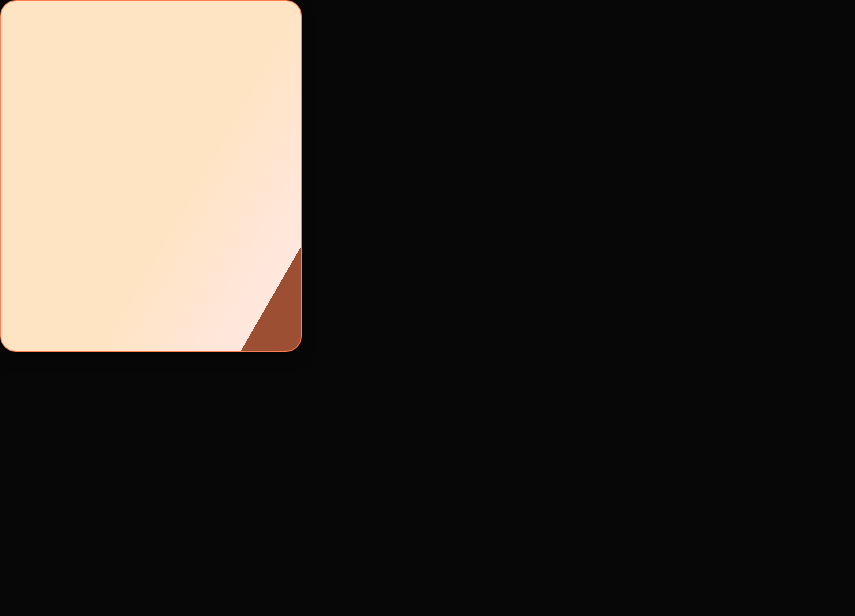
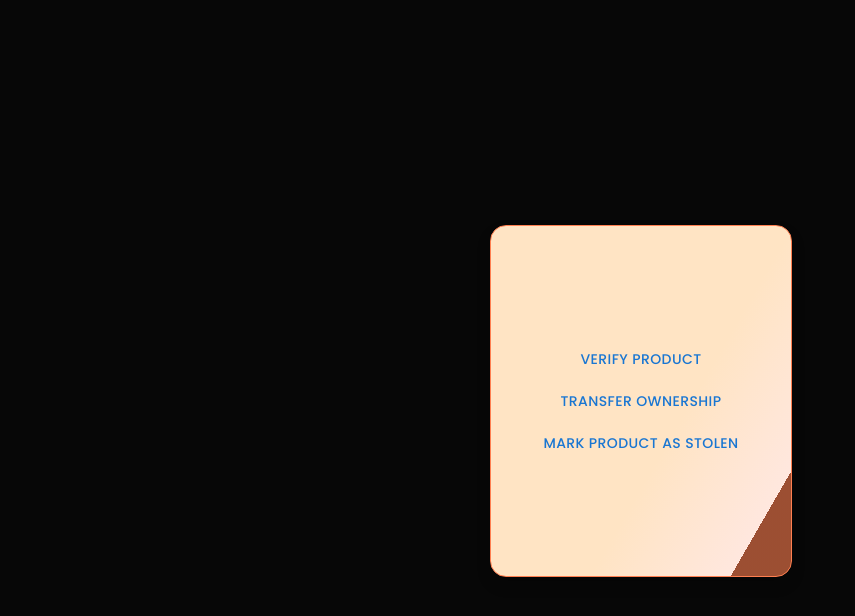
Before and after one commit to Kajal-7/FraudBlocker, a Next.js app: page /customer in a window 1280 px wide. Shown: the top 616 px of the page, without its empty margins (0-855 px from the left). Built offline with nearby package versions, Linux system fonts and the light colour scheme.

Commit message:
Added retailer and customer page

```diff
--- a/components/Forms/FormCustomer.js
+++ b/components/Forms/FormCustomer.js
@@ -1,8 +1,10 @@
 import { useState, useEffect} from "react";
 import Loader from "../Loader";
 import { Alert } from '@mui/material'
+import { useRouter } from "next/router";
 
 const FormCustomer = ({ contract }) => {
+  const router = useRouter();
   const [name, setname] = useState();
   const [phoneNo, setphoneNo] = useState();
   const [success, setsuccess] = useState(false);
@@ -24,6 +26,7 @@ const FormCustomer = ({ contract }) => {
         setLoading(false);
         setsuccess(true);
         if (error) setError(false);
+        router.push("/customer")
       })
       .catch((e) => {
         setLoading(false);
--- a/components/Forms/FormManufacturer.js
+++ b/components/Forms/FormManufacturer.js
@@ -1,9 +1,10 @@
 import { useState, useEffect } from "react"
 import Loader from "../Loader";
 import { Alert } from '@mui/material'
+import { useRouter } from "next/router";
 
 const FormManufacturer = ({contract}) => {
-
+  const router = useRouter();
   const [name, setname] = useState();
   const [location, setlocation] = useState();
   const [success, setsuccess] = useState(false);
@@ -23,6 +24,7 @@ const FormManufacturer = ({contract}) => {
       setLoading(false);
       setsuccess(true);
       if (error) setError(false);
+      router.push('/manufacturer');
     })
     .catch((e) => {
       setLoading(false);
--- a/components/Forms/FormRetailer.js
+++ b/components/Forms/FormRetailer.js
@@ -1,8 +1,10 @@
 import { useState, useEffect } from "react"
 import { Alert } from '@mui/material'
 import Loader from "../Loader";
+import { useRouter } from "next/router";
 
 const FormRetailer = ({contract}) => {
+  const router = useRouter();
   const [name, setname] = useState();
   const [location, setlocation] = useState();
   const [success, setsuccess] = useState(false);
@@ -17,6 +19,7 @@ const FormRetailer = ({contract}) => {
       setLoading(false);
       setsuccess(true);
       if (error) setError(false);
+      router.push("/retailer")
     })
     .catch((e) => {
       setLoading(false);
--- a/pages/customer/index.js
+++ b/pages/customer/index.js
@@ -1,9 +1,70 @@
-import Card from "../../components/Card"
+import { useEffect, useState } from "react";
+import Card from "../../components/Card";
+import useEthereum from "../../ethereum/useEthereum";
+import { Button } from "@mui/material";
+import styles from "../../styles/Button.module.css";
+import BackButton from "../../components/BackButton";
+import FormVerifyProduct from "../../components/Forms/FormVerifyProduct";
 
-const Customer = () => {
+const index = () => {
+  const { contract, connectWallet } = useEthereum();
+  const [formSelected, setFormSelected] = useState("");
+  const [flip, setFlip] = useState(false);
+
+  useEffect(() => {
+    connectWallet();
+  }, []);
+
+  const backContent = (
+    <div>
+    <BackButton onClick={()=>{setFlip(false);}}></BackButton>
+    {formSelected==='Verify Product' && <FormVerifyProduct contract={contract}/>}
+    {formSelected==='Transfer From Retailer To Initial Owner' && <FormVerifyProduct contract={contract}/>}
+    {formSelected==='Mark Product As Stolen' && <FormVerifyProduct contract={contract}/>}
+    </div>
+  );
+  const frontContent = (
+    <div>
+      <Button
+        className={styles.btn}
+        onClick={() => {
+          setFlip(true);
+          setFormSelected("Verify Product");
+        }}
+      >
+        Verify Product
+      </Button>
+      <Button
+        className={styles.btn}
+        onClick={() => {
+          setFlip(true);
+          setFormSelected("Transfer From Retailer To Initial Owner");
+        }}
+      >
+        Transfer Ownership
+      </Button>
+      <Button
+        className={styles.btn}
+        onClick={() => {
+          setFlip(true);
+          setFormSelected("Mark Product As Stolen");
+        }}
+      >
+        Mark Product As Stolen
+      </Button>
+    </div>
+  );
   return (
-    <Card/>
-  )
-}
+    <div
+    style={{
+      height: '100vh',
+      display: 'flex',
+      justifyContent: 'center',
+      alignItems: 'center',
+    }}>
+      <Card flip={flip} backContent={backContent} frontContent={frontContent} />
+    </div>
+  );
+};
 
-export default Customer
+export default index;
```
Also changed, not shown: pages/retailer/index.js (+70 -0 lines).
